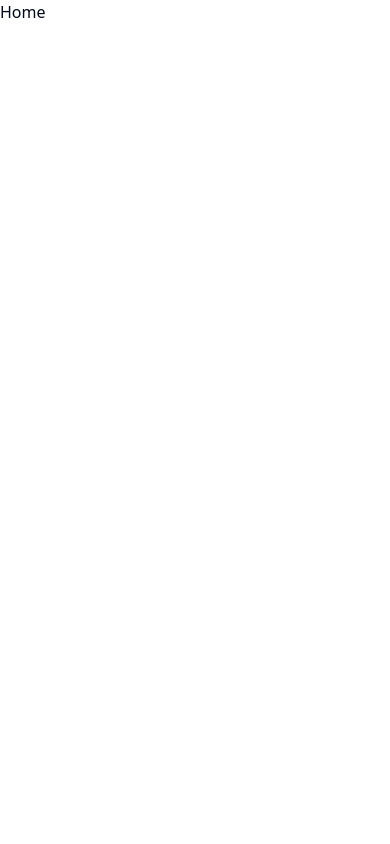
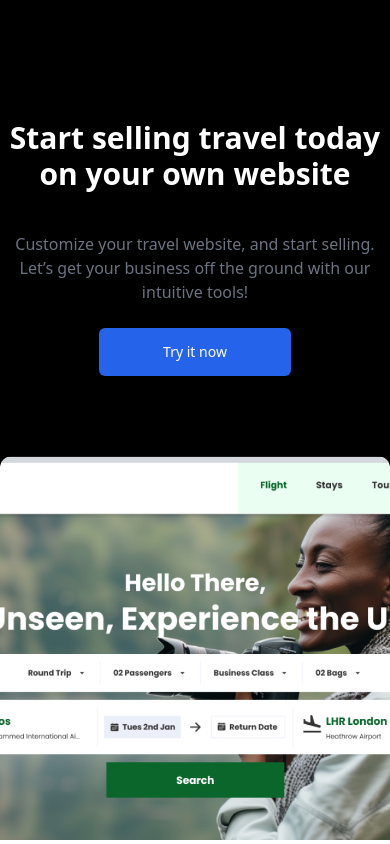
Before and after one commit to kaleabo/travel-booking-platform, a Next.js app: page / in a window 390 px wide. Built offline with nearby package versions, Linux system fonts and the light colour scheme.

Commit message:
Add Hero section with responsive image and tagline

```diff
--- a/app/page.tsx
+++ b/app/page.tsx
@@ -1,7 +1,18 @@
-import React from "react";
+import HeroSection from "../components/HeroSection";
+import ImageHeader from "../components/ImageHeader";
 
-const Home = () => {
-  return <div>Home</div>;
+const Home: React.FC = () => {
+  return (
+    <div>
+      <div className="bg-black">
+        {/* Hero Section */}
+        <HeroSection />
+        {/* Header Image */}
+        <ImageHeader />
+      </div>
+
+    </div>
+  );
 };
 
 export default Home;
--- /dev/null
+++ b/components/HeroSection.tsx
@@ -0,0 +1,31 @@
+import React from "react";
+import { buttonVariants } from "./ui/button";
+import Link from "next/link";
+
+const HeroSection: React.FC = () => {
+  return (
+    <div className="relative bg-black lg:pt-36 md:pt-20 pt-10 text-center text-white">
+      <div className="mx-auto max-w-4xl py-20">
+        <h1 className="text-3xl font-bold sm:text-4xl md:text-6xl">
+          Start selling travel today on your own website
+        </h1>
+        <p className="mt-10 text-gray-500">
+          Customize your travel website, and start selling. Let’s get your
+          business off the ground with our intuitive tools!
+        </p>
+        <Link
+          href={`/search`}
+          className={buttonVariants({
+            className: "mt-6 !px-16 h-12 text-white",
+            variant: "default",
+            size: "lg",
+          })}
+        >
+          Try it now
+        </Link>
+      </div>
+    </div>
+  );
+};
+
+export default HeroSection;
--- /dev/null
+++ b/components/ImageHeader.tsx
@@ -0,0 +1,9 @@
+import React from 'react';
+
+const ImageHeader: React.FC = () => {
+  return (
+    <div className="relative mx-auto max-w-4xl h-96 bg-cover bg-center bg-no-repeat rounded-t-xl" style={{ backgroundImage: 'url("/header-bg.png")' }}></div>
+  );
+};
+
+export default ImageHeader;
```
Also changed, not shown: public/header-bg.png (added).
